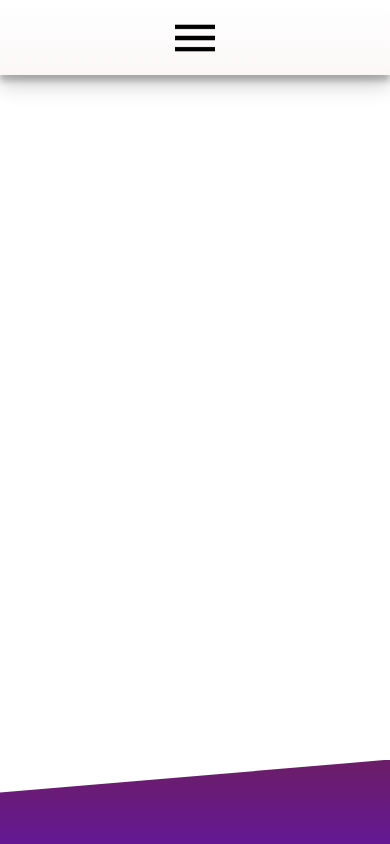
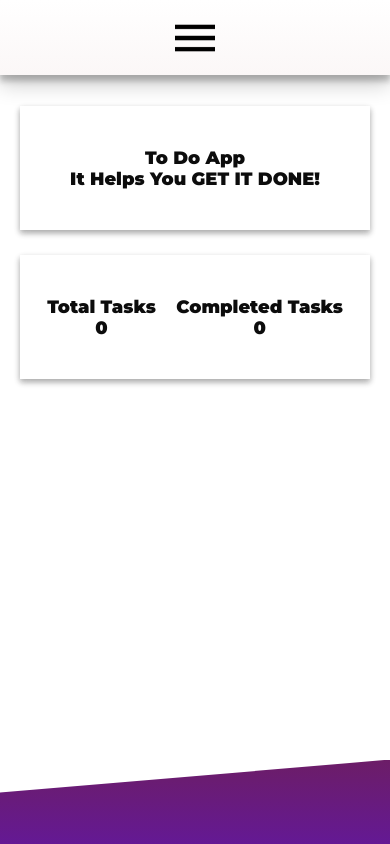
Before and after one commit to anasbanat0/Get-It-Done, a plain HTML site: page index.html in a window 390 px wide. Drawn offline with Linux system fonts and the light colour scheme.

Commit message:
Creating Headers Section

```diff
--- a/index.html
+++ b/index.html
@@ -4,6 +4,7 @@
     <meta charset="utf-8" />
     <meta name="viewport" content="width=device-width, initial-scale=1.0" />
     <title>Get It Done</title>
+    <link rel="icon" href="images/favicons/favicon-32x32.png">
     <link href="https://fonts.googleapis.com/css2?family=Montserrat:wght@500;700;900&display=swap" rel="stylesheet" />
     <link rel="stylesheet" href="stylesheet/main.css" />
   </head>
@@ -39,7 +40,24 @@
     </div>
 
 
-    <section id="main"></section>
+    <section id="main">
+      <article id="headers" class="black">
+        <header>
+          <h1>To Do App</h1>
+          <h2>It Helps You GET IT DONE!</h2>
+        </header>
+        <header>
+          <div>
+            <h3>Total Tasks</h3>
+            <h4 id="total">0</h4>
+          </div>
+          <div>
+            <h3>Completed Tasks</h3>
+            <h4 id="completed">0</h4>
+          </div>
+        </header>
+      </article>
+    </section>
 
     <script src="js/date_format.js" charset="utf-8"></script>
     <script src="js/storage.js" charset="utf-8"></script>
--- a/sass/_headers.scss
+++ b/sass/_headers.scss
@@ -0,0 +1,54 @@
+#headers {
+  margin-top: 3rem;
+  display: flex;
+
+  header * {
+    font-size: 2.25rem;
+    margin: 0;
+    color: rgba(var(--text-color), 1);
+  }
+
+  header {
+    box-shadow: 0 3px 6px rgba(var(--text-color), .16), 0 3px 6px rgba(var(--text-color), .23);
+    background-color: rgba(var(--bg-color), 1);
+    margin-left: 3rem;
+    padding: 5.6rem 3.2rem;
+    justify-content: space-around;
+    transition: all .4s;
+
+    &:hover {
+      box-shadow: 0 10px 20px rgba(var(--text-color), .19), 0 6px 6px rgba(var(--text-color), .23);
+    }
+  }
+
+  header div {
+    display: flex;
+    flex-direction: column;
+    align-items: center;
+  }
+
+  header:last-of-type {
+    flex-grow: 1;
+    display: flex;
+    margin-right: 6rem;
+  }
+
+  @media (max-width: 1100px) {
+    margin-top: 6rem;
+    flex-direction: column;
+
+    header * {
+      text-align: center;
+      font-size: 3.5rem;
+    }
+
+    header {
+      margin: 0 4rem !important;
+      padding: 8rem 3.2rem;
+    }
+
+    header:last-of-type {
+      margin-top: 5rem !important;
+    }
+  }
+}
```
Also changed, not shown: stylesheet/main.css.
